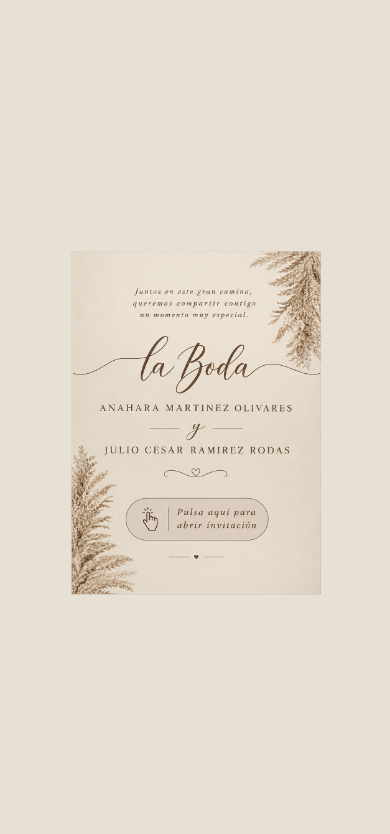
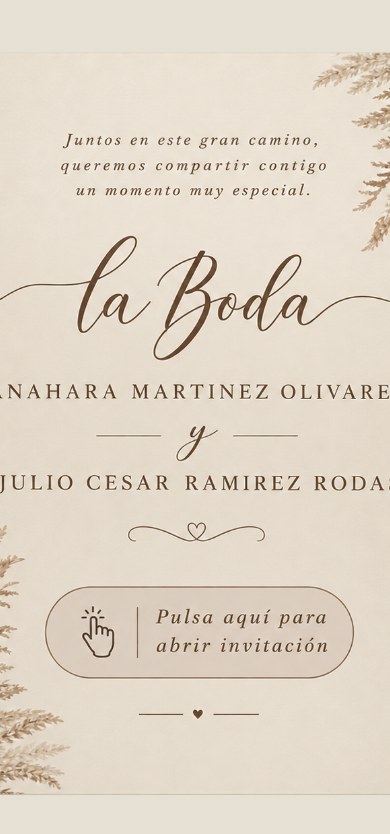
Before and after one commit to drxkenn/invitacion-boda, an Astro site: page / in a window 390 px wide. Built offline with nearby package versions, Linux system fonts and the light colour scheme; Astro itself is replaced by a stand-in of ours.

Commit message:
arreglando ancho en celulares

```diff
--- a/src/pages/index.astro
+++ b/src/pages/index.astro
@@ -28,18 +28,22 @@ const siteURL = "https://invitacion-boda-one-vert.vercel.app/invitacion";
 	<meta property="og:image:height" content="630" />
 
 </head>
-<!-- El color de fondo se ajustó para fusionarse con los bordes de tu imagen en celular -->
-<body class="bg-[#e7e1d5] min-h-[100dvh] flex items-center justify-center m-0 md:p-6 font-sans">
+<!-- Añadimos overflow-hidden para evitar scroll lateral en celular -->
+<body class="bg-[#e7e1d5] min-h-[100dvh] flex items-center justify-center m-0 md:p-6 font-sans overflow-hidden">
 
-	<main class="relative w-full max-w-[650px] md:rounded-2xl overflow-hidden md:shadow-2xl">
+	<!-- main ahora ocupa el 100% del ALTO en móvil (h-[100dvh]) y centra el contenido -->
+	<main class="relative w-full h-[100dvh] md:h-auto max-w-[650px] md:rounded-2xl overflow-hidden md:shadow-2xl flex justify-center items-center">
+
+		<!-- Wrapper interno: fuerza que el contenido mantenga sus proporciones intactas -->
+		<div class="relative h-full w-auto md:w-full flex-shrink-0 flex justify-center">
 
 			<img
 				src="/portada-boda.png"
 				alt="Portada Invitación Boda"
-			class="w-full h-auto block"
+				class="h-full w-auto max-w-none md:w-full md:h-auto block"
 			/>
 
-		<!-- Hotspot interactivo -->
+			<!-- El hotspot sigue funcionando perfecto porque se posiciona según el wrapper interno -->
 			<a
 				href="/invitacion"
 				class="absolute block top-[71.5%] left-[32%] w-[36%] h-[10%] rounded-full hover:scale-105 hover:bg-white/20 transition-all duration-300 ease-out cursor-pointer"
@@ -47,6 +51,8 @@ const siteURL = "https://invitacion-boda-one-vert.vercel.app/invitacion";
 			>
 			</a>
 
+		</div>
+
 	</main>
 
 </body>
```
Lines whose indentation alone changed are shown as unchanged.
